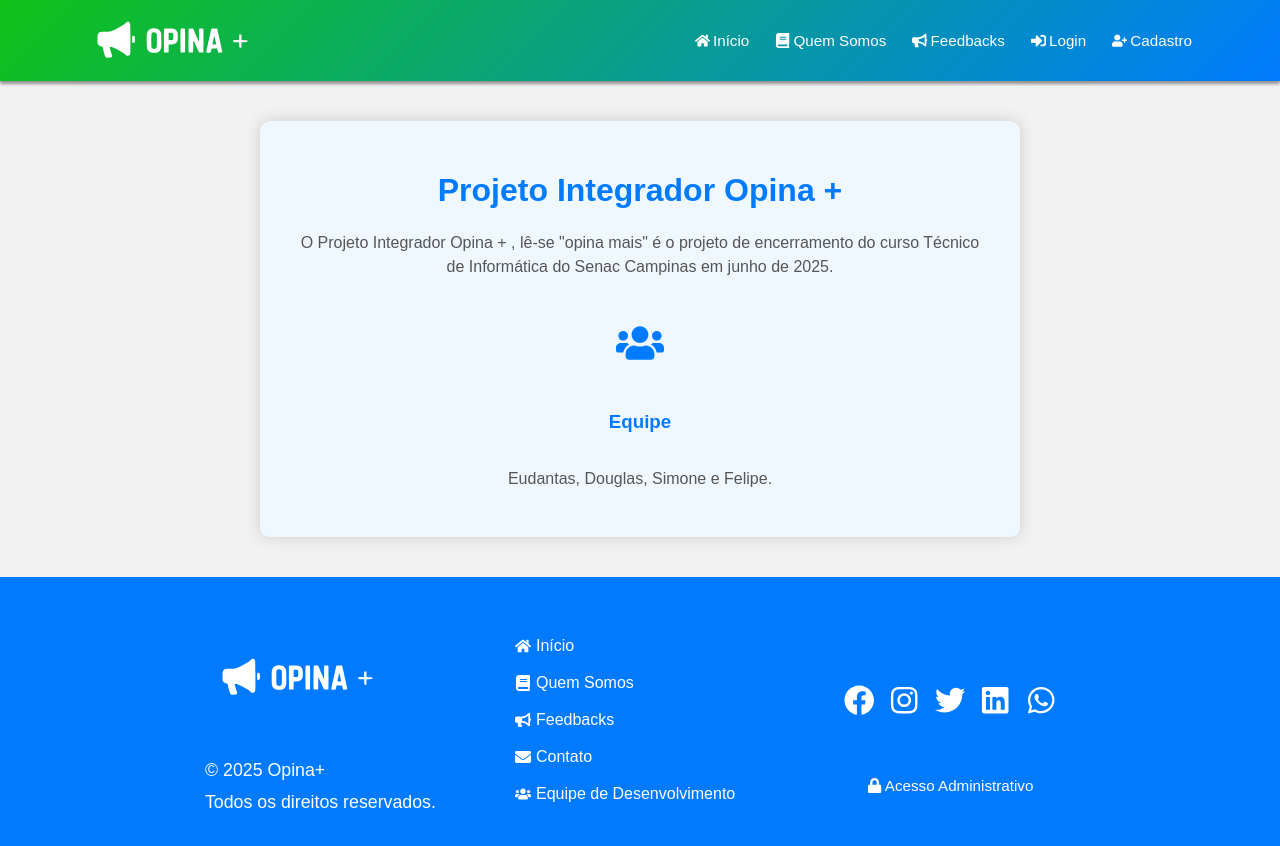
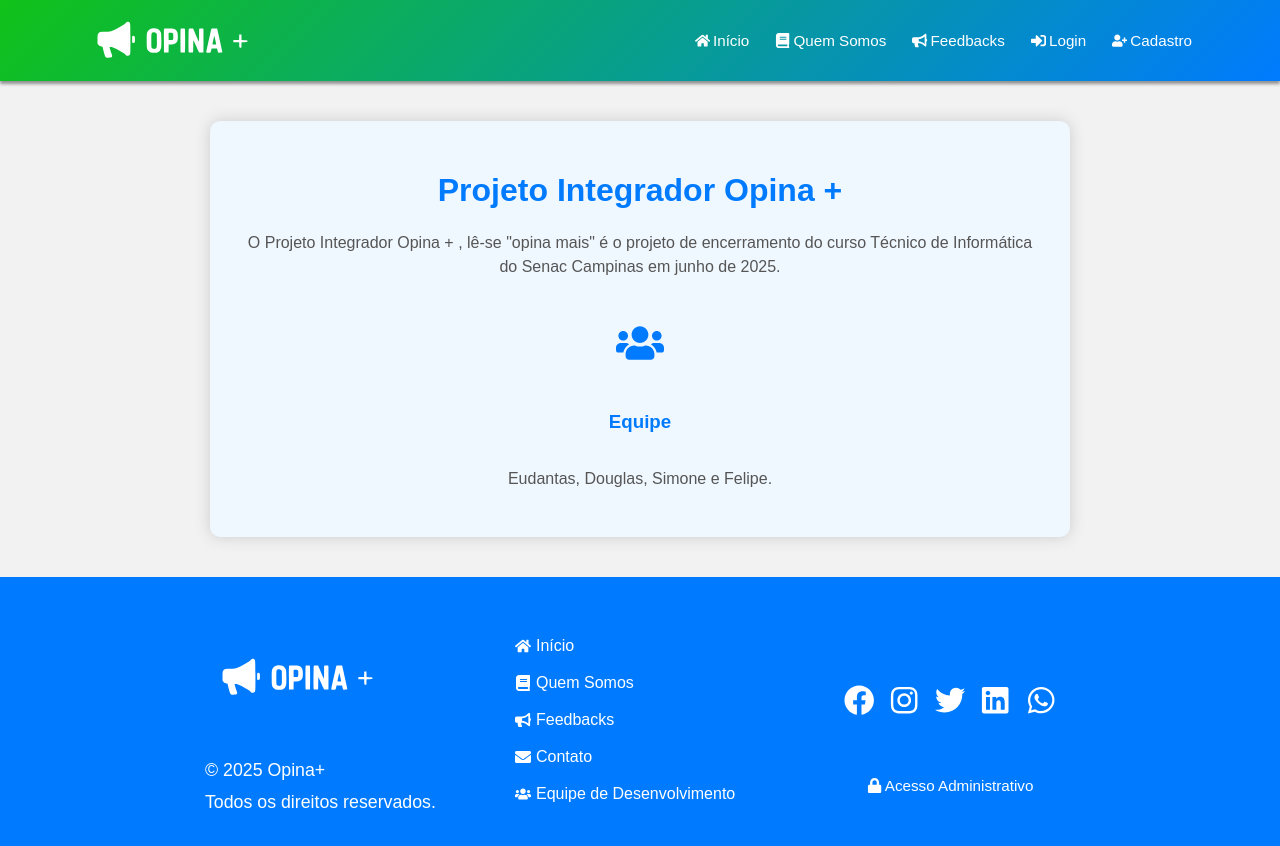
Before and after one commit to Eudantas2024/frontendopinamais, a React (Vite) app: page /equipedev in a window 1280 px wide. Shown: the top 846 px of the page. Built offline with nearby package versions, Linux system fonts and the light colour scheme.

Commit message:
integrador

```diff
--- a/src/pages/ClientePainel.jsx
+++ b/src/pages/ClientePainel.jsx
@@ -58,6 +58,9 @@ const Painel = () => {
       <h2>
         Painel do Cliente
       </h2>
+      <button type="submit" className="btn-enviar">
+        Enviar Reclamação
+      </button>
       <button
         type="button"
         onClick={() => navigate('/')}
@@ -77,6 +80,7 @@ const Painel = () => {
       >
         Clique aqui para voltar para a página inicial
       </button>
+
 
 
       <p
--- a/src/pages/Equipedev.css
+++ b/src/pages/Equipedev.css
@@ -1,5 +1,5 @@
 .container2 {
-  max-width: 700px;
+  max-width: 800px;
   margin: 40px auto;
   padding: 30px 30px;
   background:#f0f8ff;
```
